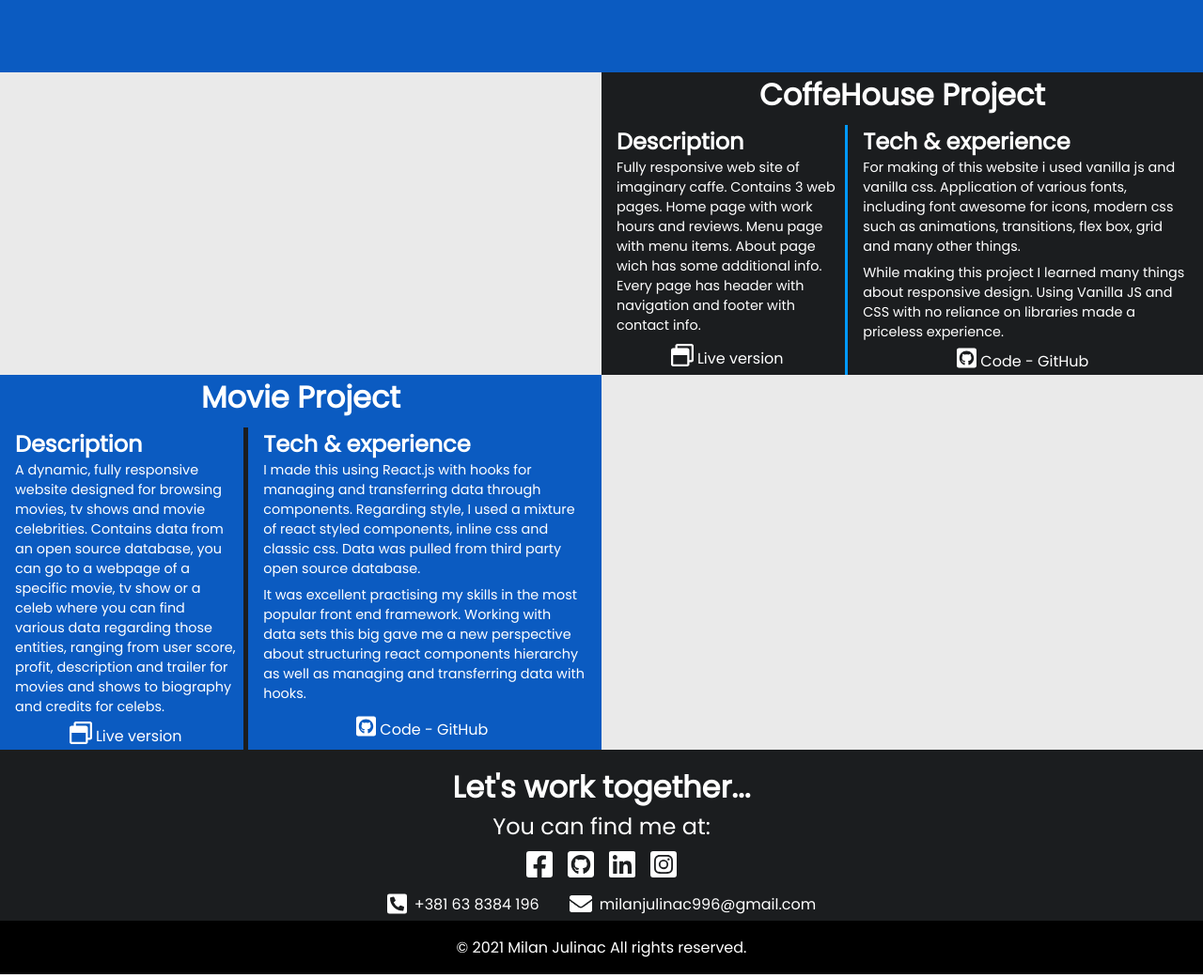
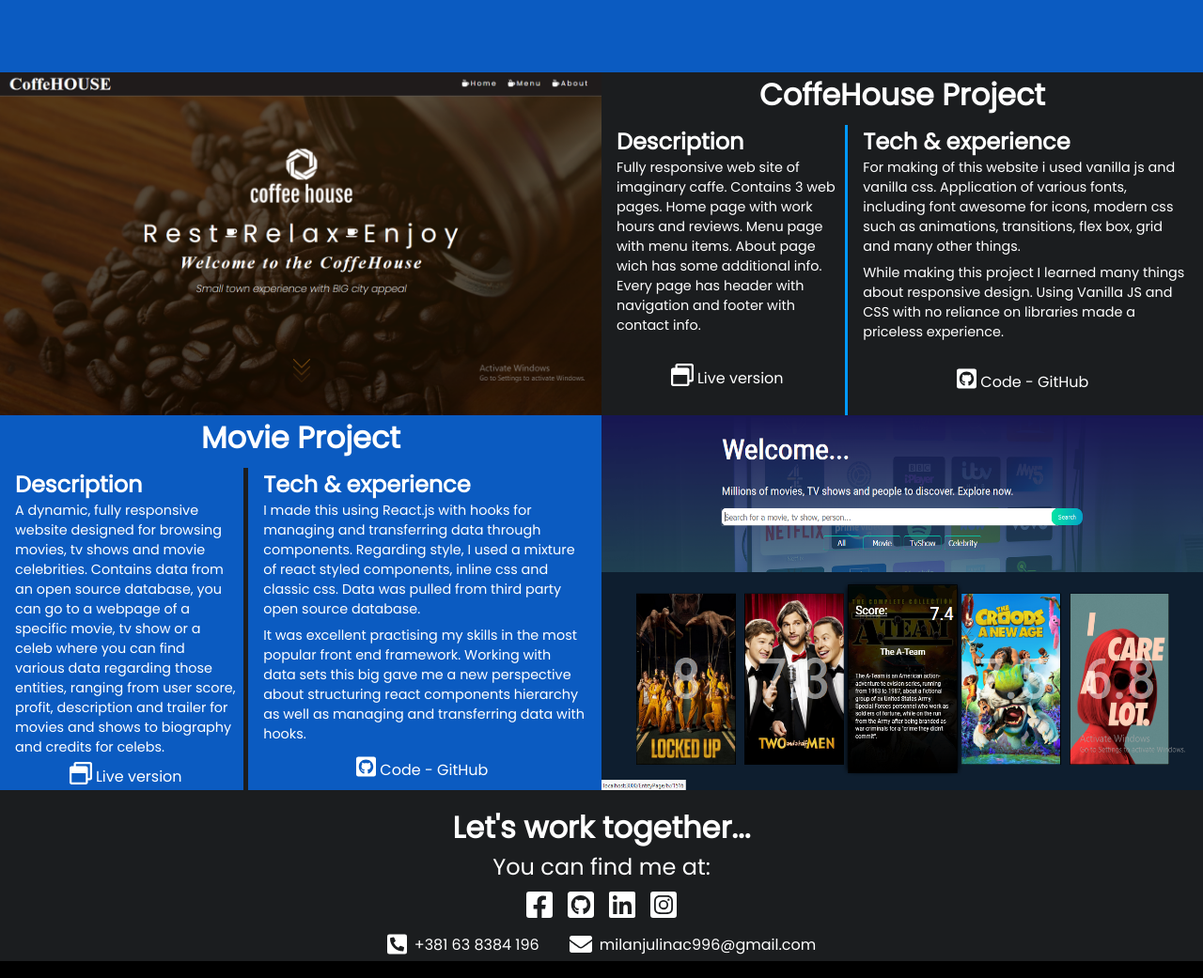
Before and after one commit to MilanJulinac42/Portfolio2.0, a website: page index.html in a window 1280 px wide. Shown: the part 1661-2702 px from the top of the page at 94% size. Drawn offline with nearby package versions, Linux system fonts and the light colour scheme; the site is published under a folder, as on GitHub Pages, so addresses that start at the root find nothing.

Commit message:
fixed img path

```diff
--- a/index.html
+++ b/index.html
@@ -164,7 +164,7 @@
     <section class="work" id="work">
       <div class="project">
         <img
-          src="/images/shop.png"
+          src="./images/shop.png"
           alt=""
           data-aos="zoom-in"
           data-aos-duration="500"
@@ -237,7 +237,7 @@
           </div>
         </div>
         <img
-          src="/images/movie.png"
+          src="./images/movie.png"
           alt=""
           data-aos-duration="500"
           data-aos="zoom-in"
```
